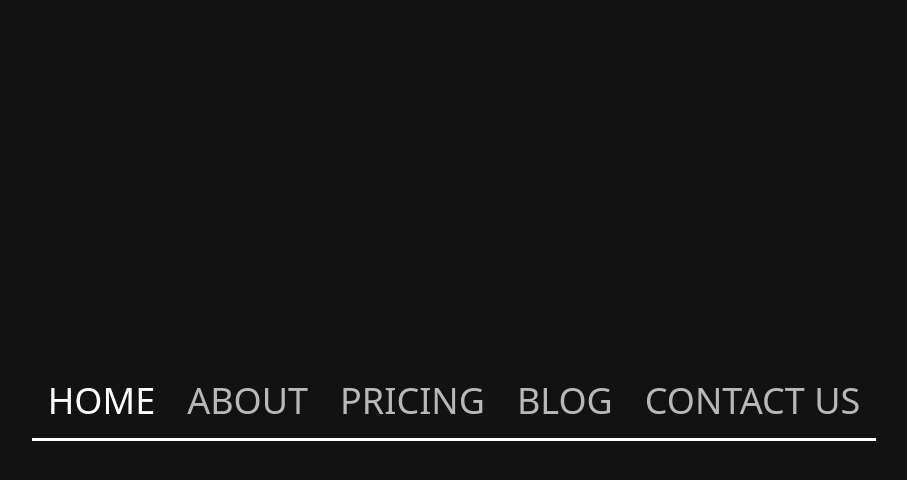
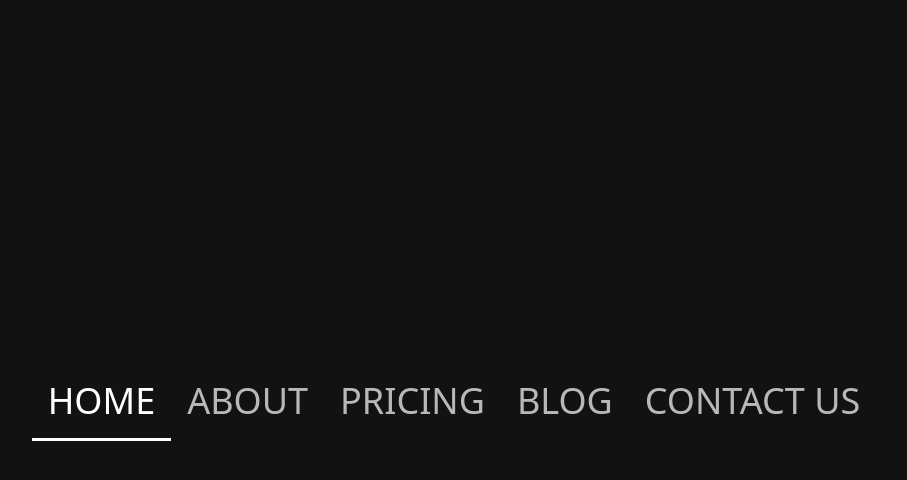
Before and after one commit to pokep31/Direction-Aware-Effects, a plain HTML site: page index.html in a window 1280 px wide. In both pictures the pointer is over the item "HOME". Shown: the whole page, without its empty margins (186-1093 px from the left). Drawn offline with Linux system fonts and the light colour scheme.

Commit message:
Fin de proyecto

```diff
--- a/assets/css/styles.css
+++ b/assets/css/styles.css
@@ -27,18 +27,50 @@ nav ul{
 }
 
 nav li{
+  overflow: hidden;
   position: relative;
-  padding-inline: calc(var(--_gap) / 2);
+  padding: calc(var(--_gap) / 2);
 }
 nav li::after{
   content: '';
   position: absolute;
   left: 0;
-  bottom: -1rem;
+  bottom: 0;
   height: 3px;
   width: 100%;
   background: #fff;
+  translate: var(--_translate, 0);
+  scale: var(--_width, 0) 1;
+  transition: scale 300ms var(--_scale-delay, 0ms),
+              translate 500ms var(--_translate-delay, 0ms);
 }
+nav li:hover,
+nav li:focus-within{
+  --_width: 1;
+} /* ":focus-within" se usa para que funcione con los cursores */
+
+@supports selector(:has(h1)){
+  nav li:hover + li{
+    --_translate: -100%;
+    --_scale-delay: 300ms;
+    --_translate-delay: 200ms;
+  }
+  nav li:has(+ :hover){
+    --_translate: 100%;
+    --_scale-delay: 300ms;
+    --_translate-delay: 200ms;
+  }
+/* }
+nav li:hover + li{
+  --_translate: -100%;
+  --_scale-delay: 300ms;
+  --_translate-delay: 200ms;
+}
+nav li:has(+ :hover){
+  --_translate: 100%;
+  --_scale-delay: 300ms;
+  --_translate-delay: 200ms;
+} */
 
 nav a{
   position: relative;
```
